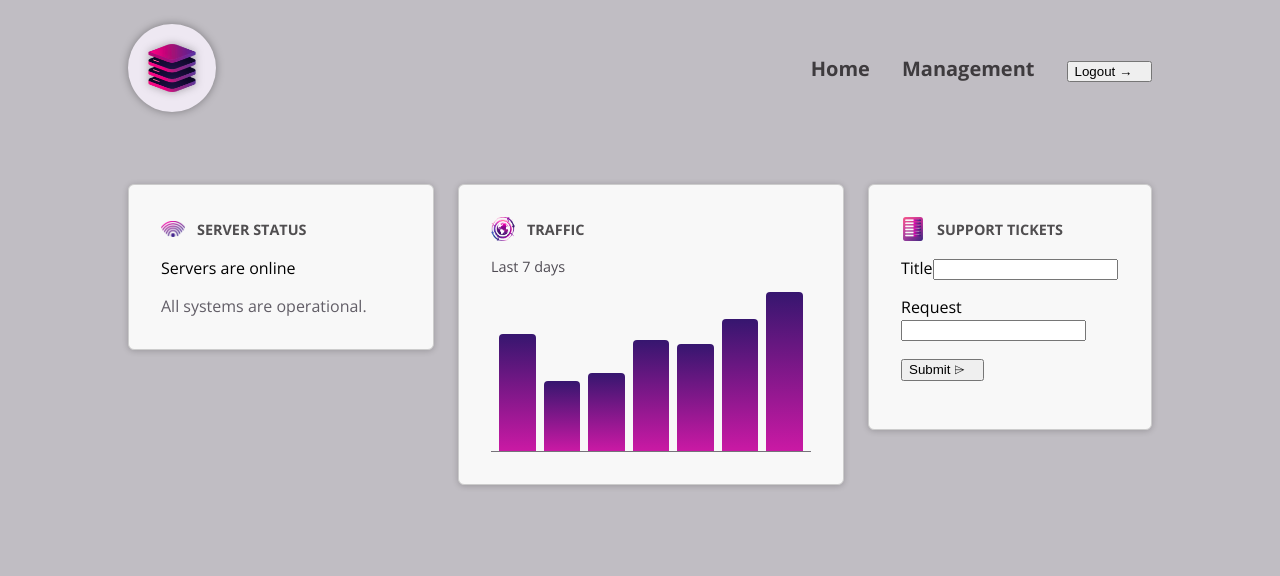
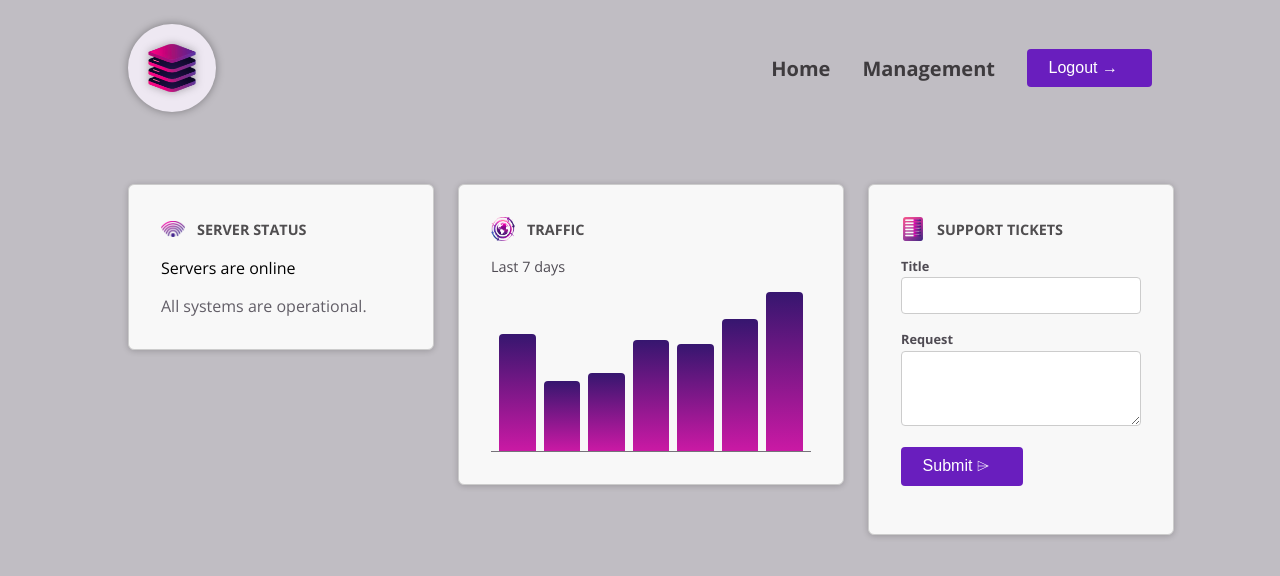
Before and after one commit to guy-ar/04-starting-project, an Angular app: page / in a window 1280 px wide. Shown: the top 576 px of the page. Built offline with nearby package versions, Linux system fonts and the light colour scheme.

Commit message:
chapter 6 section 111 - using host in CSS for button and add ViewEncapsulation.none to control to insure it is global css

```diff
--- a/src/app/components/dashboard/support/new-ticket/new-ticket.component.html
+++ b/src/app/components/dashboard/support/new-ticket/new-ticket.component.html
@@ -1,10 +1,10 @@
-<form>
+<form id="new-ticket">
     <app-control label="Title">
-        <input type="text" name="title" id="title">
+        <input type="text" name="title" id="title" />
     </app-control>
 
     <app-control label="Request">
-        <input type="textarea" name="request" id="request" rows="3">
+        <textarea name="request" id="request" rows="3"></textarea>
     </app-control>
     <p>
         <button appButton>
--- a/src/app/components/shared/button/button.component.css
+++ b/src/app/components/shared/button/button.component.css
@@ -1,5 +1,5 @@
 
-button {
+:host {
     display: inline-block;
     padding: 0.65rem 1.35rem;
     border-radius: 0.25rem;
@@ -11,7 +11,7 @@ button {
     border: none;
   }
 
-  button:hover {
+  :host:hover {
     background-color: #551b98;
   }
 
@@ -21,6 +21,6 @@ button {
     transition: transform 0.2s ease-in-out;
   }
 
-  button:hover .icon {
+  :host:hover .icon {
     transform: translateX(4px);
   }
--- a/src/app/components/shared/control/control.component.html
+++ b/src/app/components/shared/control/control.component.html
@@ -1,4 +1,4 @@
-<p>
+<p class="control">
     <label>{{ label()}}</label>
     <ng-content select="input, textarea"></ng-content>
 
--- a/src/app/components/shared/control/control.component.ts
+++ b/src/app/components/shared/control/control.component.ts
@@ -1,11 +1,12 @@
-import { Component, input } from '@angular/core';
+import { Component, input, ViewEncapsulation } from '@angular/core';
 
 @Component({
   selector: 'app-control',
   standalone: true,
   imports: [],
   templateUrl: './control.component.html',
-  styleUrl: './control.component.css'
+  styleUrl: './control.component.css',
+  encapsulation: ViewEncapsulation.None // insure that current style will become global
 })
 export class ControlComponent {
   label = input.required<string>()
```
